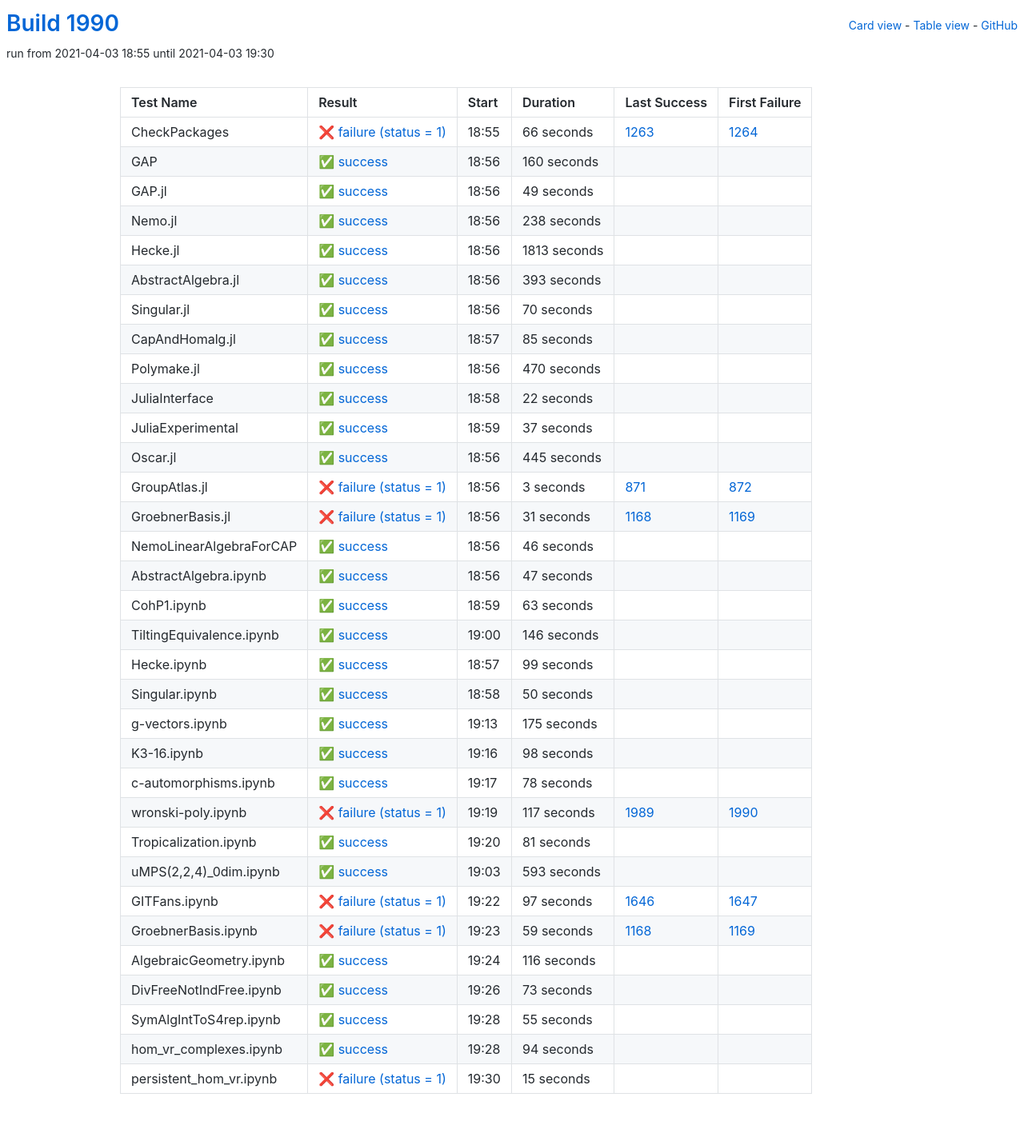
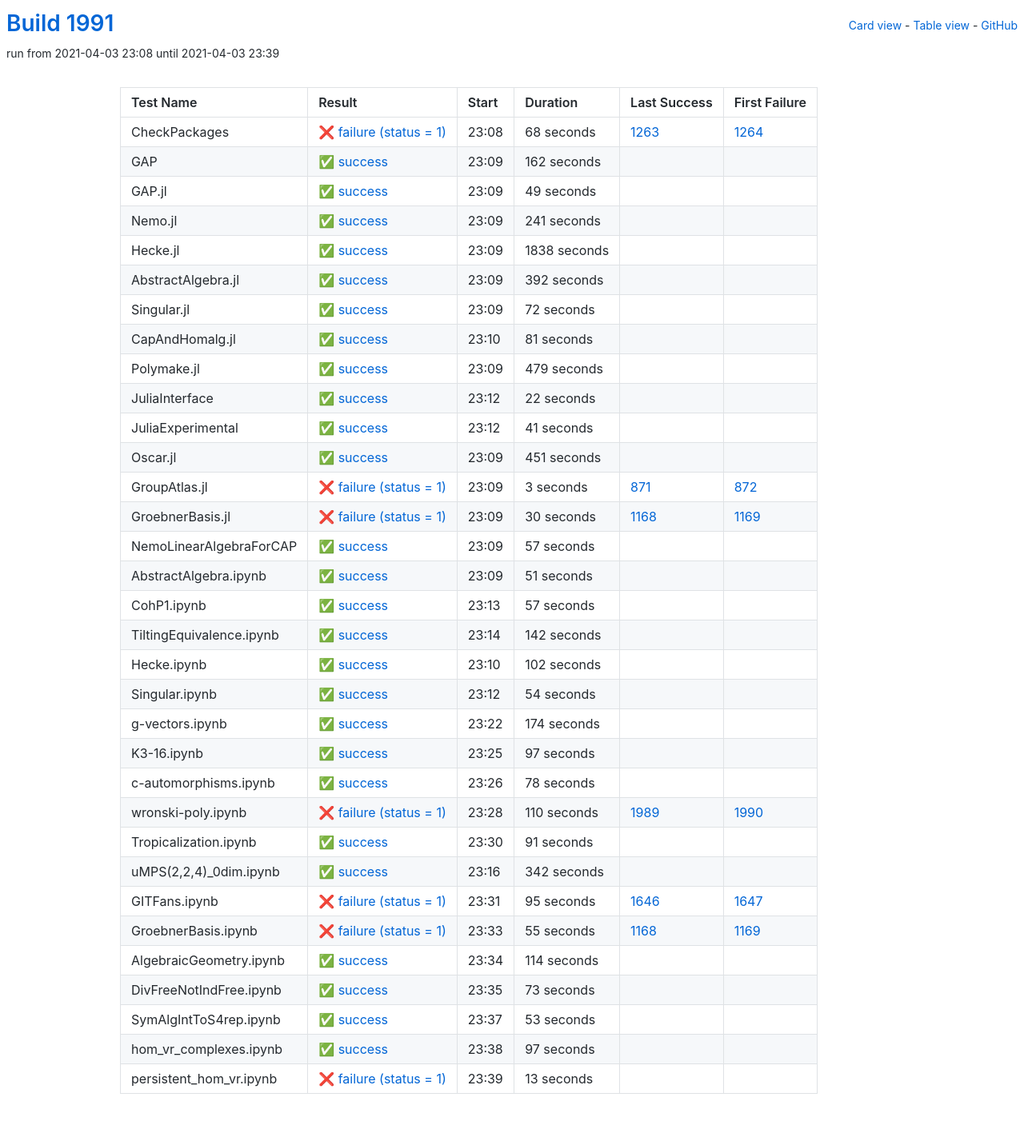
Before and after one commit to oscar-system/oscar-ci-status-stable, a Jekyll site: the page built from table.html, in a window 1280 px wide. Shown: the whole page at 80% size. Built offline with Jekyll 4.4.1, drawn with Linux system fonts in a browser that asks for light colours.

Commit message:
Build #1991

```diff
--- a/_data/ci.yml
+++ b/_data/ci.yml
@@ -1,6 +1,6 @@
 ---
-build: 1990
-build_url: https://oscarci.mathematik.uni-kl.de/job/oscar-stable/1990/
+build: 1991
+build_url: https://oscarci.mathematik.uni-kl.de/job/oscar-stable/1991/
 job: oscar-stable
 organization: oscar-system
 repo: oscar-ci-status-stable
@@ -8,32 +8,32 @@ repourl: https://github.com/oscar-system/oscar-ci-status-stable
 tests:
 - name: CheckPackages
   id: checkpackages
-  log: https://oscarci.mathematik.uni-kl.de/job/oscar-stable/1990/artifact/logs/build-1990/CheckPackages.log
-  start: 2021-04-03 18:55
+  log: https://oscarci.mathematik.uni-kl.de/job/oscar-stable/1991/artifact/logs/build-1991/CheckPackages.log
+  start: 2021-04-03 23:08
   success: false
   exitcode: 1
   status: failure
-  duration: 66
+  duration: 68
   last_success: 1263
   last_success_url: https://oscarci.mathematik.uni-kl.de/job/oscar-stable/1263/
   first_failure: 1264
   first_failure_url: https://oscarci.mathematik.uni-kl.de/job/oscar-stable/1264/
 - name: GAP
   id: gap
-  log: https://oscarci.mathematik.uni-kl.de/job/oscar-stable/1990/artifact/logs/build-1990/GAP.log
-  start: 2021-04-03 18:56
+  log: https://oscarci.mathematik.uni-kl.de/job/oscar-stable/1991/artifact/logs/build-1991/GAP.log
+  start: 2021-04-03 23:09
   success: true
   exitcode: 0
   status: success
-  duration: 160
+  duration: 162
   last_success: false
   last_success_url:
   first_failure: false
   first_failure_url:
 - name: GAP.jl
   id: gap-jl
-  log: https://oscarci.mathematik.uni-kl.de/job/oscar-stable/1990/artifact/logs/build-1990/GAP.jl.log
-  start: 2021-04-03 18:56
+  log: https://oscarci.mathematik.uni-kl.de/job/oscar-stable/1991/artifact/logs/build-1991/GAP.jl.log
+  start: 2021-04-03 23:09
   success: true
   exitcode: 0
   status: success
@@ -44,80 +44,80 @@ tests:
   first_failure_url:
 - name: Nemo.jl
   id: nemo-jl
-  log: https://oscarci.mathematik.uni-kl.de/job/oscar-stable/1990/artifact/logs/build-1990/Nemo.jl.log
-  start: 2021-04-03 18:56
+  log: https://oscarci.mathematik.uni-kl.de/job/oscar-stable/1991/artifact/logs/build-1991/Nemo.jl.log
+  start: 2021-04-03 23:09
   success: true
   exitcode: 0
   status: success
-  duration: 238
+  duration: 241
   last_success: false
   last_success_url:
   first_failure: false
   first_failure_url:
 - name: Hecke.jl
   id: hecke-jl
-  log: https://oscarci.mathematik.uni-kl.de/job/oscar-stable/1990/artifact/logs/build-1990/Hecke.jl.log
-  start: 2021-04-03 18:56
+  log: https://oscarci.mathematik.uni-kl.de/job/oscar-stable/1991/artifact/logs/build-1991/Hecke.jl.log
+  start: 2021-04-03 23:09
   success: true
   exitcode: 0
   status: success
-  duration: 1813
+  duration: 1838
   last_success: false
   last_success_url:
   first_failure: false
   first_failure_url:
 - name: AbstractAlgebra.jl
   id: abstractalgebra-jl
-  log: https://oscarci.mathematik.uni-kl.de/job/oscar-stable/1990/artifact/logs/build-1990/AbstractAlgebra.jl.log
-  start: 2021-04-03 18:56
+  log: https://oscarci.mathematik.uni-kl.de/job/oscar-stable/1991/artifact/logs/build-1991/AbstractAlgebra.jl.log
+  start: 2021-04-03 23:09
   success: true
   exitcode: 0
   status: success
-  duration: 393
+  duration: 392
   last_success: false
   last_success_url:
   first_failure: false
   first_failure_url:
 - name: Singular.jl
   id: singular-jl
-  log: https://oscarci.mathematik.uni-kl.de/job/oscar-stable/1990/artifact/logs/build-1990/Singular.jl.log
-  start: 2021-04-03 18:56
+  log: https://oscarci.mathematik.uni-kl.de/job/oscar-stable/1991/artifact/logs/build-1991/Singular.jl.log
+  start: 2021-04-03 23:09
   success: true
   exitcode: 0
   status: success
-  duration: 70
+  duration: 72
   last_success: false
   last_success_url:
   first_failure: false
   first_failure_url:
 - name: CapAndHomalg.jl
   id: capandhomalg-jl
-  log: https://oscarci.mathematik.uni-kl.de/job/oscar-stable/1990/artifact/logs/build-1990/CapAndHomalg.jl.log
-  start: 2021-04-03 18:57
+  log: https://oscarci.mathematik.uni-kl.de/job/oscar-stable/1991/artifact/logs/build-1991/CapAndHomalg.jl.log
+  start: 2021-04-03 23:10
   success: true
   exitcode: 0
   status: success
-  duration: 85
+  duration: 81
   last_success: false
   last_success_url:
   first_failure: false
   first_failure_url:
 - name: Polymake.jl
   id: polymake-jl
-  log: https://oscarci.mathematik.uni-kl.de/job/oscar-stable/1990/artifact/logs/build-1990/Polymake.jl.log
-  start: 2021-04-03 18:56
+  log: https://oscarci.mathematik.uni-kl.de/job/oscar-stable/1991/artifact/logs/build-1991/Polymake.jl.log
+  start: 2021-04-03 23:09
   success: true
   exitcode: 0
   status: success
-  duration: 470
+  duration: 479
   last_success: false
   last_success_url:
   first_failure: false
   first_failure_url:
 - name: JuliaInterface
   id: juliainterface
-  log: https://oscarci.mathematik.uni-kl.de/job/oscar-stable/1990/artifact/logs/build-1990/JuliaInterface.log
-  start: 2021-04-03 18:58
+  log: https://oscarci.mathematik.uni-kl.de/job/oscar-stable/1991/artifact/logs/build-1991/JuliaInterface.log
+  start: 2021-04-03 23:12
   success: true
   exitcode: 0
   status: success
@@ -128,32 +128,32 @@ tests:
   first_failure_url:
 - name: JuliaExperimental
   id: juliaexperimental
-  log: https://oscarci.mathematik.uni-kl.de/job/oscar-stable/1990/artifact/logs/build-1990/JuliaExperimental.log
-  start: 2021-04-03 18:59
+  log: https://oscarci.mathematik.uni-kl.de/job/oscar-stable/1991/artifact/logs/build-1991/JuliaExperimental.log
+  start: 2021-04-03 23:12
   success: true
   exitcode: 0
   status: success
-  duration: 37
+  duration: 41
   last_success: false
   last_success_url:
   first_failure: false
   first_failure_url:
 - name: Oscar.jl
   id: oscar-jl
-  log: https://oscarci.mathematik.uni-kl.de/job/oscar-stable/1990/artifact/logs/build-1990/Oscar.jl.log
-  start: 2021-04-03 18:56
+  log: https://oscarci.mathematik.uni-kl.de/job/oscar-stable/1991/artifact/logs/build-1991/Oscar.jl.log
+  start: 2021-04-03 23:09
   success: true
   exitcode: 0
   status: success
-  duration: 445
+  duration: 451
   last_success: false
   last_success_url:
   first_failure: false
   first_failure_url:
 - name: GroupAtlas.jl
   id: groupatlas-jl
-  log: https://oscarci.mathematik.uni-kl.de/job/oscar-stable/1990/artifact/logs/build-1990/GroupAtlas.jl.log
-  start: 2021-04-03 18:56
+  log: https://oscarci.mathematik.uni-kl.de/job/oscar-stable/1991/artifact/logs/build-1991/GroupAtlas.jl.log
+  start: 2021-04-03 23:09
   success: false
   exitcode: 1
   status: failure
@@ -164,116 +164,116 @@ tests:
   first_failure_url: https://oscarci.mathematik.uni-kl.de/job/oscar-stable/872/
 - name: GroebnerBasis.jl
   id: groebnerbasis-jl
-  log: https://oscarci.mathematik.uni-kl.de/job/oscar-stable/1990/artifact/logs/build-1990/GroebnerBasis.jl.log
-  start: 2021-04-03 18:56
+  log: https://oscarci.mathematik.uni-kl.de/job/oscar-stable/1991/artifact/logs/build-1991/GroebnerBasis.jl.log
+  start: 2021-04-03 23:09
   success: false
   exitcode: 1
   status: failure
-  duration: 31
+  duration: 30
   last_success: 1168
   last_success_url: https://oscarci.mathematik.uni-kl.de/job/oscar-stable/1168/
   first_failure: 1169
   first_failure_url: https://oscarci.mathematik.uni-kl.de/job/oscar-stable/1169/
 - name: NemoLinearAlgebraForCAP
   id: nemolinearalgebraforcap
-  log: https://oscarci.mathematik.uni-kl.de/job/oscar-stable/1990/artifact/logs/build-1990/NemoLinearAlgebraForCAP.log
-  start: 2021-04-03 18:56
+  log: https://oscarci.mathematik.uni-kl.de/job/oscar-stable/1991/artifact/logs/build-1991/NemoLinearAlgebraForCAP.log
+  start: 2021-04-03 23:09
   success: true
   exitcode: 0
   status: success
-  duration: 46
+  duration: 57
   last_success: false
   last_success_url:
   first_failure: false
   first_failure_url:
 - name: AbstractAlgebra.ipynb
   id: abstractalgebra-ipynb
-  log: https://oscarci.mathematik.uni-kl.de/job/oscar-stable/1990/artifact/logs/build-1990/AbstractAlgebra.ipynb.log
-  start: 2021-04-03 18:56
+  log: https://oscarci.mathematik.uni-kl.de/job/oscar-stable/1991/artifact/logs/build-1991/AbstractAlgebra.ipynb.log
+  start: 2021-04-03 23:09
   success: true
   exitcode: 0
   status: success
-  duration: 47
+  duration: 51
   last_success: false
   last_success_url:
   first_failure: false
   first_failure_url:
 - name: CohP1.ipynb
   id: cohp1-ipynb
-  log: https://oscarci.mathematik.uni-kl.de/job/oscar-stable/1990/artifact/logs/build-1990/CohP1.ipynb.log
-  start: 2021-04-03 18:59
+  log: https://oscarci.mathematik.uni-kl.de/job/oscar-stable/1991/artifact/logs/build-1991/CohP1.ipynb.log
+  start: 2021-04-03 23:13
   success: true
   exitcode: 0
   status: success
-  duration: 63
+  duration: 57
   last_success: false
   last_success_url:
   first_failure: false
   first_failure_url:
 - name: TiltingEquivalence.ipynb
   id: tiltingequivalence-ipynb
-  log: https://oscarci.mathematik.uni-kl.de/job/oscar-stable/1990/artifact/logs/build-1990/TiltingEquivalence.ipynb.log
-  start: 2021-04-03 19:00
+  log: https://oscarci.mathematik.uni-kl.de/job/oscar-stable/1991/artifact/logs/build-1991/TiltingEquivalence.ipynb.log
+  start: 2021-04-03 23:14
   success: true
   exitcode: 0
   status: success
-  duration: 146
+  duration: 142
   last_success: false
   last_success_url:
   first_failure: false
   first_failure_url:
 - name: Hecke.ipynb
   id: hecke-ipynb
-  log: https://oscarci.mathematik.uni-kl.de/job/oscar-stable/1990/artifact/logs/build-1990/Hecke.ipynb.log
-  start: 2021-04-03 18:57
+  log: https://oscarci.mathematik.uni-kl.de/job/oscar-stable/1991/artifact/logs/build-1991/Hecke.ipynb.log
+  start: 2021-04-03 23:10
   success: true
   exitcode: 0
   status: success
-  duration: 99
+  duration: 102
   last_success: false
   last_success_url:
   first_failure: false
   first_failure_url:
 - name: Singular.ipynb
   id: singular-ipynb
-  log: https://oscarci.mathematik.uni-kl.de/job/oscar-stable/1990/artifact/logs/build-1990/Singular.ipynb.log
-  start: 2021-04-03 18:58
+  log: https://oscarci.mathematik.uni-kl.de/job/oscar-stable/1991/artifact/logs/build-1991/Singular.ipynb.log
+  start: 2021-04-03 23:12
   success: true
   exitcode: 0
   status: success
-  duration: 50
+  duration: 54
   last_success: false
   last_success_url:
   first_failure: false
   first_failure_url:
 - name: g-vectors.ipynb
   id: g-vectors-ipynb
-  log: https://oscarci.mathematik.uni-kl.de/job/oscar-stable/1990/artifact/logs/build-1990/g-vectors.ipynb.log
-  start: 2021-04-03 19:13
+  log: https://oscarci.mathematik.uni-kl.de/job/oscar-stable/1991/artifact/logs/build-1991/g-vectors.ipynb.log
+  start: 2021-04-03 23:22
   success: true
   exitcode: 0
   status: success
-  duration: 175
+  duration: 174
   last_success: false
   last_success_url:
   first_failure: false
   first_failure_url:
 - name: K3-16.ipynb
   id: k3-16-ipynb
-  log: https://oscarci.mathematik.uni-kl.de/job/oscar-stable/1990/artifact/logs/build-1990/K3-16.ipynb.log
-  start: 2021-04-03 19:16
+  log: https://oscarci.mathematik.uni-kl.de/job/oscar-stable/1991/artifact/logs/build-1991/K3-16.ipynb.log
+  start: 2021-04-03 23:25
   success: true
   exitcode: 0
   status: success
-  duration: 98
+  duration: 97
   last_success: false
   last_success_url:
   first_failure: false
   first_failure_url:
 - name: c-automorphisms.ipynb
   id: c-automorphisms-ipynb
-  log: https://oscarci.mathematik.uni-kl.de/job/oscar-stable/1990/artifact/logs/build-1990/c-automorphisms.ipynb.log
-  start: 2021-04-03 19:17
+  log: https://oscarci.mathematik.uni-kl.de/job/oscar-stable/1991/artifact/logs/build-1991/c-automorphisms.ipynb.log
+  start: 2021-04-03 23:26
   success: true
   exitcode: 0
   status: success
@@ -284,80 +284,80 @@ tests:
   first_failure_url:
 - name: wronski-poly.ipynb
   id: wronski-poly-ipynb
-  log: https://oscarci.mathematik.uni-kl.de/job/oscar-stable/1990/artifact/logs/build-1990/wronski-poly.ipynb.log
-  start: 2021-04-03 19:19
+  log: https://oscarci.mathematik.uni-kl.de/job/oscar-stable/1991/artifact/logs/build-1991/wronski-poly.ipynb.log
+  start: 2021-04-03 23:28
   success: false
   exitcode: 1
   status: failure
-  duration: 117
+  duration: 110
   last_success: 1989
   last_success_url: https://oscarci.mathematik.uni-kl.de/job/oscar-stable/1989/
   first_failure: 1990
   first_failure_url: https://oscarci.mathematik.uni-kl.de/job/oscar-stable/1990/
 - name: Tropicalization.ipynb
   id: tropicalization-ipynb
-  log: https://oscarci.mathematik.uni-kl.de/job/oscar-stable/1990/artifact/logs/build-1990/Tropicalization.ipynb.log
-  start: 2021-04-03 19:20
+  log: https://oscarci.mathematik.uni-kl.de/job/oscar-stable/1991/artifact/logs/build-1991/Tropicalization.ipynb.log
+  start: 2021-04-03 23:30
   success: true
   exitcode: 0
   status: success
-  duration: 81
+  duration: 91
   last_success: false
   last_success_url:
   first_failure: false
   first_failure_url:
 - name: uMPS(2,2,4)_0dim.ipynb
   id: umps-2-2-4-0dim-ipynb
-  log: https://oscarci.mathematik.uni-kl.de/job/oscar-stable/1990/artifact/logs/build-1990/uMPS-2-2-4-_0dim.ipynb.log
-  start: 2021-04-03 19:03
+  log: https://oscarci.mathematik.uni-kl.de/job/oscar-stable/1991/artifact/logs/build-1991/uMPS-2-2-4-_0dim.ipynb.log
+  start: 2021-04-03 23:16
   success: true
   exitcode: 0
   status: success
-  duration: 593
+  duration: 342
   last_success: false
   last_success_url:
   first_failure: false
   first_failure_url:
 - name: GITFans.ipynb
   id: gitfans-ipynb
-  log: https://oscarci.mathematik.uni-kl.de/job/oscar-stable/1990/artifact/logs/build-1990/GITFans.ipynb.log
-  start: 2021-04-03 19:22
+  log: https://oscarci.mathematik.uni-kl.de/job/oscar-stable/1991/artifact/logs/build-1991/GITFans.ipynb.log
+  start: 2021-04-03 23:31
   success: false
   exitcode: 1
   status: failure
-  duration: 97
+  duration: 95
   last_success: 1646
   last_success_url: https://oscarci.mathematik.uni-kl.de/job/oscar-stable/1646/
   first_failure: 1647
   first_failure_url: https://oscarci.mathematik.uni-kl.de/job/oscar-stable/1647/
 - name: GroebnerBasis.ipynb
   id: groebnerbasis-ipynb
-  log: https://oscarci.mathematik.uni-kl.de/job/oscar-stable/1990/artifact/logs/build-1990/GroebnerBasis.ipynb.log
-  start: 2021-04-03 19:23
+  log: https://oscarci.mathematik.uni-kl.de/job/oscar-stable/1991/artifact/logs/build-1991/GroebnerBasis.ipynb.log
+  start: 2021-04-03 23:33
   success: false
   exitcode: 1
   status: failure
-  duration: 59
+  duration: 55
   last_success: 1168
   last_success_url: https://oscarci.mathematik.uni-kl.de/job/oscar-stable/1168/
   first_failure: 1169
   first_failure_url: https://oscarci.mathematik.uni-kl.de/job/oscar-stable/1169/
 - name: AlgebraicGeometry.ipynb
   id: algebraicgeometry-ipynb
-  log: https://oscarci.mathematik.uni-kl.de/job/oscar-stable/1990/artifact/logs/build-1990/AlgebraicGeometry.ipynb.log
-  start: 2021-04-03 19:24
+  log: https://oscarci.mathematik.uni-kl.de/job/oscar-stable/1991/artifact/logs/build-1991/AlgebraicGeometry.ipynb.log
+  start: 2021-04-03 23:34
   success: true
   exitcode: 0
   status: success
-  duration: 116
+  duration: 114
   last_success: false
   last_success_url:
   first_failure: false
   first_failure_url:
 - name: DivFreeNotIndFree.ipynb
   id: divfreenotindfree-ipynb
-  log: https://oscarci.mathematik.uni-kl.de/job/oscar-stable/1990/artifact/logs/build-1990/DivFreeNotIndFree.ipynb.log
-  start: 2021-04-03 19:26
+  log: https://oscarci.mathematik.uni-kl.de/job/oscar-stable/1991/artifact/logs/build-1991/DivFreeNotIndFree.ipynb.log
+  start: 2021-04-03 23:35
   success: true
   exitcode: 0
   status: success
@@ -368,36 +368,36 @@ tests:
   first_failure_url:
 - name: SymAlgIntToS4rep.ipynb
   id: symalginttos4rep-ipynb
-  log: https://oscarci.mathematik.uni-kl.de/job/oscar-stable/1990/artifact/logs/build-1990/SymAlgIntToS4rep.ipynb.log
-  start: 2021-04-03 19:28
+  log: https://oscarci.mathematik.uni-kl.de/job/oscar-stable/1991/artifact/logs/build-1991/SymAlgIntToS4rep.ipynb.log
+  start: 2021-04-03 23:37
   success: true
   exitcode: 0
   status: success
-  duration: 55
+  duration: 53
   last_success: false
   last_success_url:
   first_failure: false
   first_failure_url:
 - name: hom_vr_complexes.ipynb
   id: hom-vr-complexes-ipynb
-  log: https://oscarci.mathematik.uni-kl.de/job/oscar-stable/1990/artifact/logs/build-1990/hom_vr_complexes.ipynb.log
-  start: 2021-04-03 19:28
+  log: https://oscarci.mathematik.uni-kl.de/job/oscar-stable/1991/artifact/logs/build-1991/hom_vr_complexes.ipynb.log
+  start: 2021-04-03 23:38
   success: true
   exitcode: 0
   status: success
-  duration: 94
+  duration: 97
   last_success: false
   last_success_url:
   first_failure: false
   first_failure_url:
 - name: persistent_hom_vr.ipynb
   id: persistent-hom-vr-ipynb
-  log: https://oscarci.mathematik.uni-kl.de/job/oscar-stable/1990/artifact/logs/build-1990/persistent_hom_vr.ipynb.log
-  start: 2021-04-03 19:30
+  log: https://oscarci.mathematik.uni-kl.de/job/oscar-stable/1991/artifact/logs/build-1991/persistent_hom_vr.ipynb.log
+  start: 2021-04-03 23:39
   success: false
   exitcode: 1
   status: failure
-  duration: 15
+  duration: 13
   last_success: false
   last_success_url:
   first_failure: false
```
Also changed, not shown: README.md.
